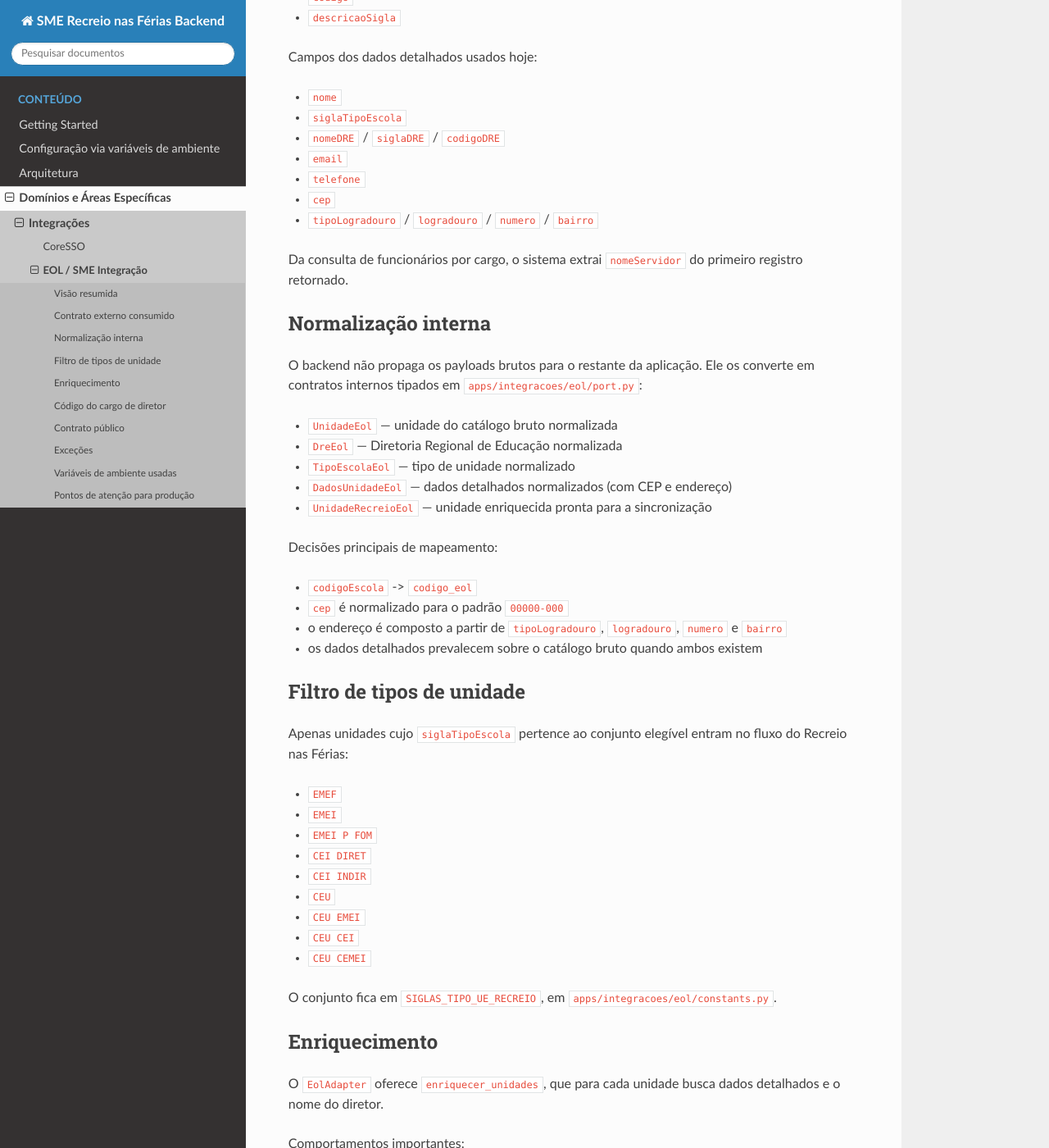
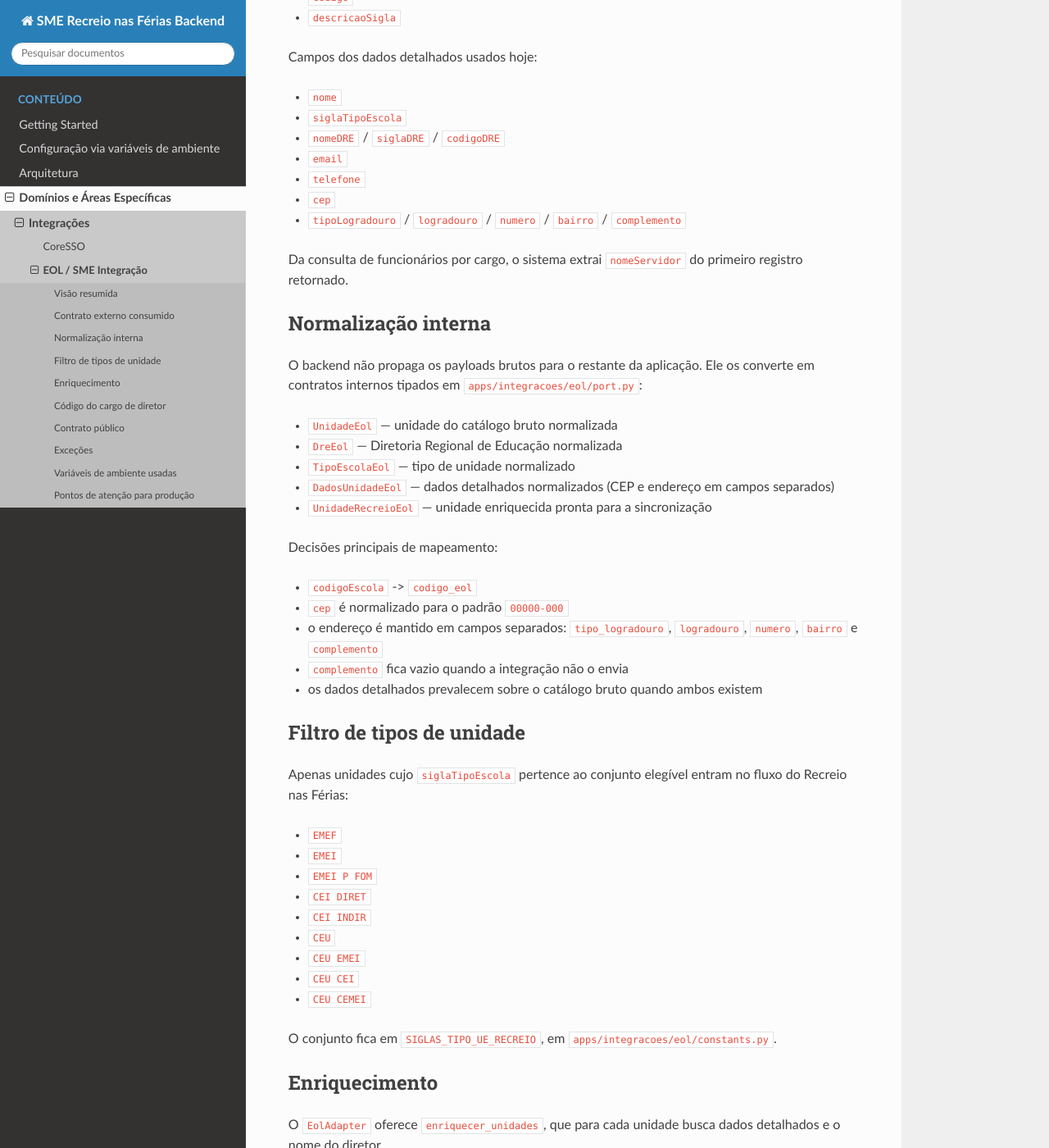
Before and after one commit to prefeiturasp/SME-RecreioNasFerias-Backend, a Sphinx documentation site: the page built from docs/dominios/integracoes/eol/index.rst, in a window 1280 px wide and 1400 px high, scrolled down 1145 px. Shown: the whole window at 82% size. Built offline with Sphinx 7.4.7 and the Read the Docs theme 3.1.0, drawn with Linux system fonts in a browser that asks for light colours.

Commit message:
feat: mantém o endereço da EOL em campos separados

```diff
--- a/docs/dominios/integracoes/eol/index.rst
+++ b/docs/dominios/integracoes/eol/index.rst
@@ -54,7 +54,7 @@ Campos dos dados detalhados usados hoje:
 - ``email``
 - ``telefone``
 - ``cep``
-- ``tipoLogradouro`` / ``logradouro`` / ``numero`` / ``bairro``
+- ``tipoLogradouro`` / ``logradouro`` / ``numero`` / ``bairro`` / ``complemento``
 
 Da consulta de funcionários por cargo, o sistema extrai ``nomeServidor`` do
 primeiro registro retornado.
@@ -68,15 +68,16 @@ converte em contratos internos tipados em ``apps/integracoes/eol/port.py``:
 - ``UnidadeEol`` — unidade do catálogo bruto normalizada
 - ``DreEol`` — Diretoria Regional de Educação normalizada
 - ``TipoEscolaEol`` — tipo de unidade normalizado
-- ``DadosUnidadeEol`` — dados detalhados normalizados (com CEP e endereço)
+- ``DadosUnidadeEol`` — dados detalhados normalizados (CEP e endereço em campos separados)
 - ``UnidadeRecreioEol`` — unidade enriquecida pronta para a sincronização
 
 Decisões principais de mapeamento:
 
 - ``codigoEscola`` -> ``codigo_eol``
 - ``cep`` é normalizado para o padrão ``00000-000``
-- o endereço é composto a partir de ``tipoLogradouro``, ``logradouro``,
-  ``numero`` e ``bairro``
+- o endereço é mantido em campos separados: ``tipo_logradouro``,
+  ``logradouro``, ``numero``, ``bairro`` e ``complemento``
+- ``complemento`` fica vazio quando a integração não o envia
 - os dados detalhados prevalecem sobre o catálogo bruto quando ambos existem
 
 Filtro de tipos de unidade
```
Also changed, not shown: 3 other files.
